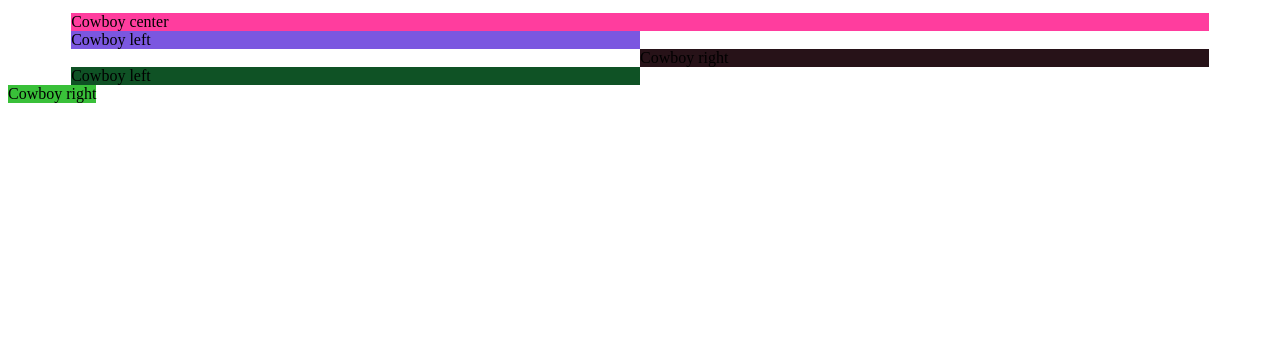
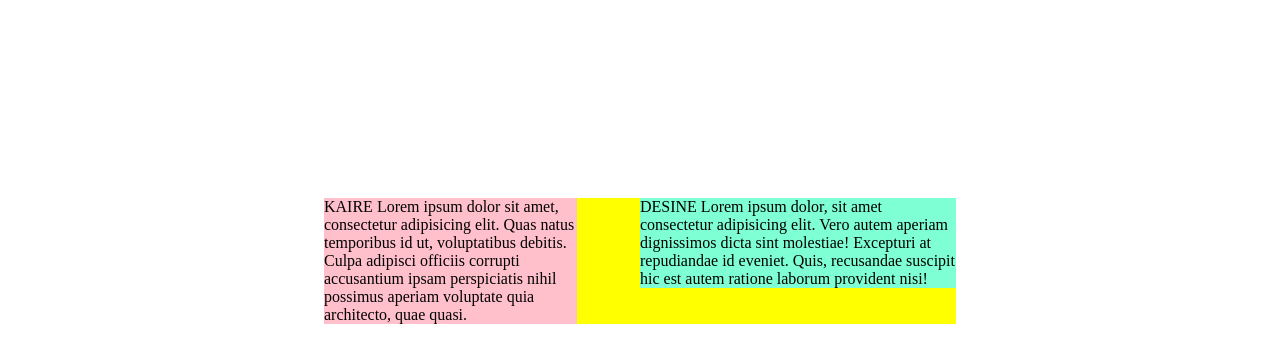
Before and after one commit to Evelinatoleike/2-serlokas, a website: page index.html in a window 1280 px wide. Drawn offline with Linux system fonts and the light colour scheme.

Commit message:
dvi kolonos

```diff
--- a/index.html
+++ b/index.html
@@ -9,20 +9,44 @@
 </head>
 
 <body>
-<div style="background-color: rgb(255, 61, 158); width: 90%; margin-left: 5%; margin-top: 1%">
-    Cowboy center
+    <div style="background-color: yellow; width: 50%; margin-left: 25%; margin-top: 15%; display: inline-block;">
+        <div style="background-color: pink; width: 40%; display: inline-block; float: left;">
+            KAIRE Lorem ipsum dolor sit amet, consectetur adipisicing elit. Quas natus temporibus id ut, voluptatibus debitis. Culpa adipisci officiis corrupti accusantium ipsam perspiciatis nihil possimus aperiam voluptate quia architecto, quae quasi.
+        </div>
+        <div style="background-color: aquamarine; width: 50%; display: inline-block; float: left; margin-left: 10%;">
+            DESINE Lorem ipsum dolor, sit amet consectetur adipisicing elit. Vero autem aperiam dignissimos dicta sint molestiae! Excepturi at repudiandae id eveniet. Quis, recusandae suscipit hic est autem ratione laborum provident nisi!
+        </div>
     </div>
-    <div style="background-color: rgb(123, 87, 224); width: 45%; margin-right: 50%; margin-left: 5%; display: inline-block;">
-        Cowboy left
-    </div>
-    <div style="background-color: rgb(39, 18, 24); width: 45%; margin-left: 50%; margin-right: 5%; display: inline-block;">
-    Cowboy right
-    </div>
-    <div style="background-color: rgb(15, 82, 37); width: 45%; margin-right: 50%; margin-left: 5%; display: inline-block;">
-        Cowboy left
-    </div>
-    <div style="background-color: rgb(57, 192, 57); float: left; width: auto">
-    Cowboy right
+</body>
 
-</body>
 </html>
+
+<!--
+KOMENTARAI:
+===========
+
+Stiliaus rasymo sintakse:
+savybes-pavadinimas: reiksme;
+pvz.:
+style=background-color: red;
+width: 50%;
+
+elementu stumdymas vienas kito atzvilgiu:
+magin:10%;                 10% visomis kryptimis
+margin-left: 25%;
+margin-top: 25%;
+margin-right: 25%;
+margin-bottom: 25%;
+
+Elementu atvaizdavimas:
+display: block;    default (nepriklausomai nuo plocio, elementai krenta horizontaliai)
+dispay: inline-block;      (elementas gali buti vienoje eileje su kitais melementais)
+
+
+Priverstinis elementu sustumimas horizontaliai:
+float: left;
+float: right;
+
+
+
+-->
```
